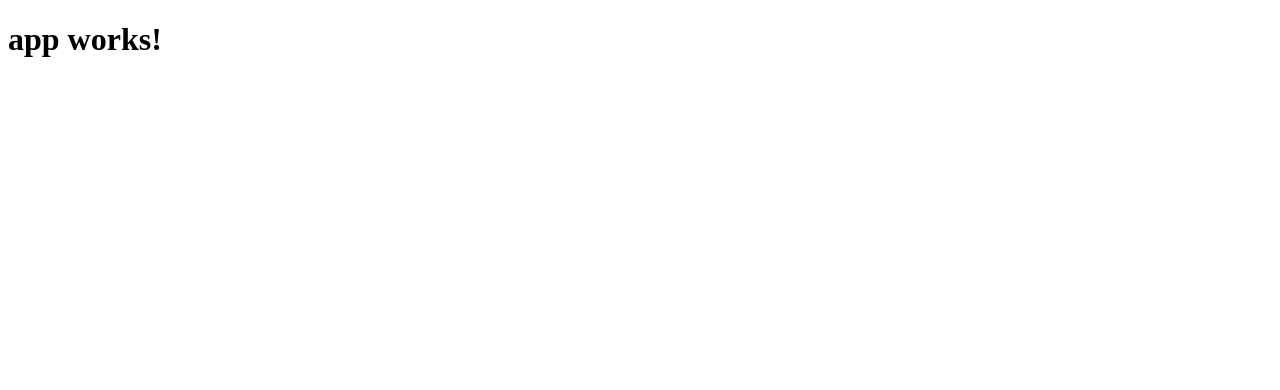
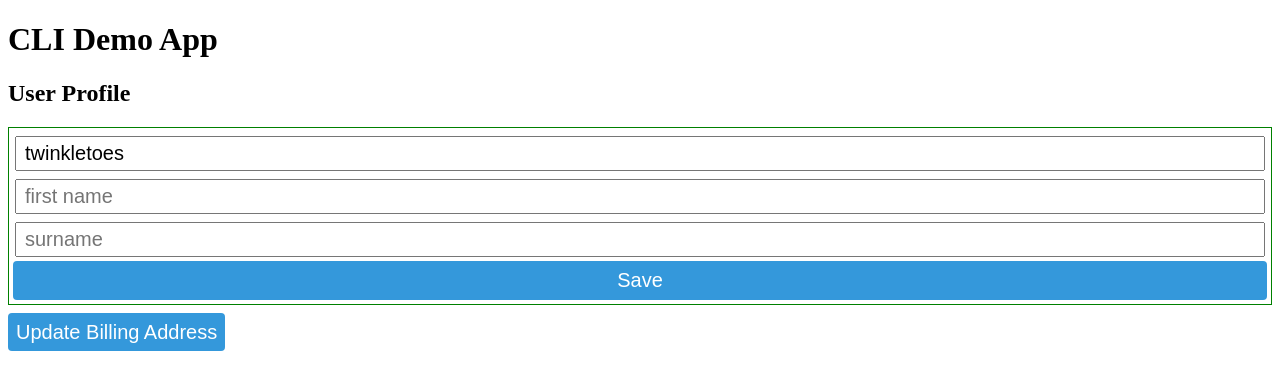
Before and after one commit to ng-columbus/angular-cli, an Angular app: page / in a window 1280 px wide. Shown: the top 390 px of the page. Built offline with nearby package versions, Linux system fonts and the light colour scheme.

Commit message:
Added profile component

```diff
--- a/src/app/app.component.html
+++ b/src/app/app.component.html
@@ -1,3 +1,4 @@
 <h1>
   {{title}}
 </h1>
+<app-profile></app-profile>
--- a/src/app/app.component.ts
+++ b/src/app/app.component.ts
@@ -6,5 +6,5 @@ import { Component } from '@angular/core';
   styleUrls: ['./app.component.css']
 })
 export class AppComponent {
-  title = 'app works!';
+  title = 'CLI Demo App';
 }
--- a/src/app/app.module.ts
+++ b/src/app/app.module.ts
@@ -4,10 +4,12 @@ import { FormsModule } from '@angular/forms';
 import { HttpModule } from '@angular/http';
 
 import { AppComponent } from './app.component';
+import { ProfileComponent } from './profile/profile.component';
 
 @NgModule({
   declarations: [
-    AppComponent
+    AppComponent,
+    ProfileComponent
   ],
   imports: [
     BrowserModule,
--- /dev/null
+++ b/src/app/profile/profile.component.css
@@ -0,0 +1,30 @@
+div.profile {
+  display: flex;
+  flex-direction: column;
+  border: 1px solid green;
+  padding: 0.25em;
+  margin: 1em 0;
+}
+
+fieldset {
+  border: 0;
+  padding: 0.25em 0;
+}
+
+fieldset input {
+  box-sizing : border-box;
+  width: 100%;
+  font-size: 20px;
+  padding: 0.25rem 0.5rem;
+}
+
+.btn {
+  border-radius: 4px;
+  font-family: sans-serif;
+  font-size: 20px;
+  color: #ffffff;
+  background: #3498db;
+  padding: 0.5rem;
+  text-align: center;
+  text-decoration: none;
+}
--- /dev/null
+++ b/src/app/profile/profile.component.html
@@ -0,0 +1,17 @@
+<h2>User Profile</h2>
+
+<div class="profile">
+  <fieldset>
+    <input type="text" [(ngModel)]="username" placeholder="username"/>
+  </fieldset>
+  <fieldset>
+    <input type="text" [(ngModel)]="firstname" placeholder="first name"/>
+  </fieldset>
+  <fieldset>
+    <input type="text" [(ngModel)]="lastname" placeholder="surname"/>
+  </fieldset>
+
+  <a class="btn" href="#" (click)="saveProfile()">Save</a>
+</div>
+
+<a class="btn" href="#" (click)="saveProfile()">Update Billing Address</a>
--- /dev/null
+++ b/src/app/profile/profile.component.ts
@@ -0,0 +1,24 @@
+import { Component, OnInit } from '@angular/core';
+
+@Component( {
+  selector: 'app-profile',
+  templateUrl: './profile.component.html',
+  styleUrls: [ './profile.component.css' ]
+} )
+export class ProfileComponent implements OnInit {
+
+  username: string
+  firstname: string
+  lastname: string
+
+  constructor() {
+    this.username = 'twinkletoes'
+  }
+
+  ngOnInit() {
+  }
+
+  saveProfile() {
+    console.log( 'Profile', this )
+  }
+}
--- a/tslint.json
+++ b/tslint.json
@@ -66,9 +66,6 @@
       "single"
     ],
     "radix": true,
-    "semicolon": [
-      "always"
-    ],
     "triple-equals": [
       true,
       "allow-null-check"
```
Also changed, not shown: 1 other file (tests, documents, lock files or other folders).
